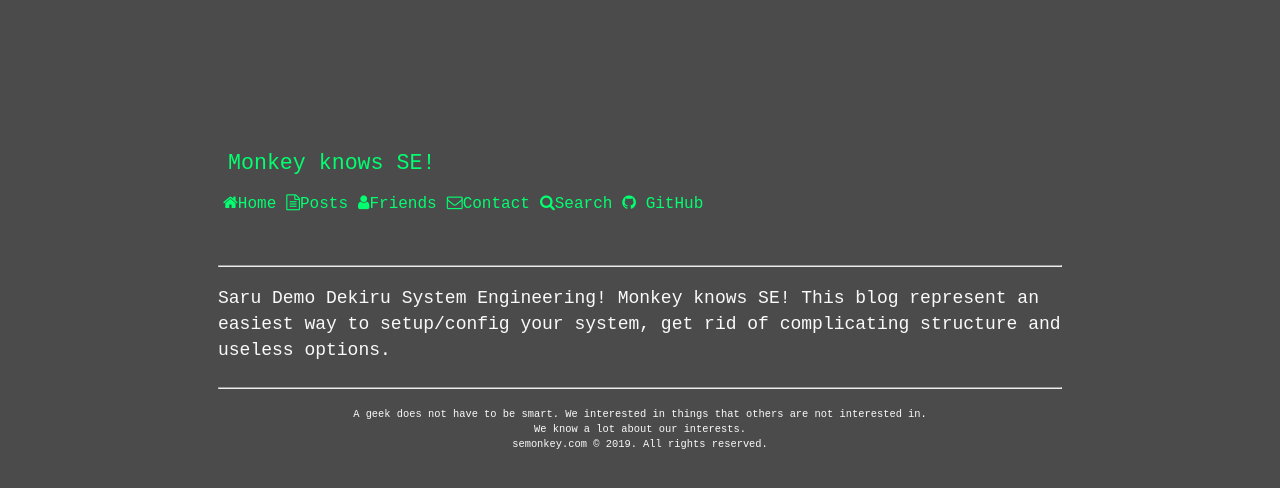
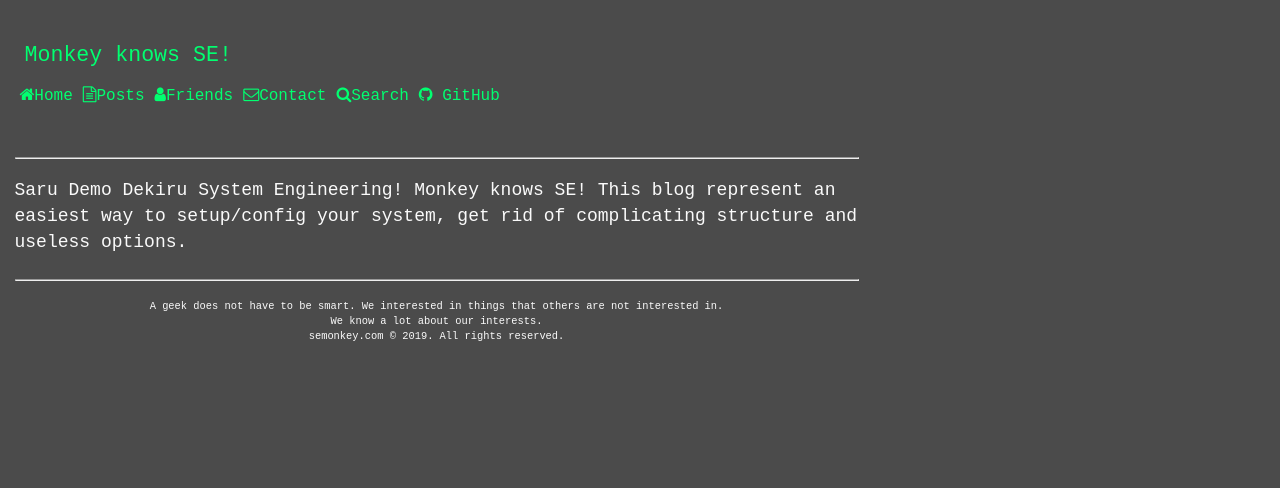
Before and after one commit to lumiere000/blog, a Jekyll site: the page built from index.md, in a window 1280 px wide. Shown: the top 488 px of the page. Built offline with Jekyll 4.4.1, drawn with Linux system fonts in a browser that asks for light colours; nearby versions of some CDN libraries.

Commit message:
test css

```diff
--- a/css/retro.css
+++ b/css/retro.css
@@ -140,7 +140,7 @@ body {
   color: #fafafa;
   font-family: "Courier New";
   line-height: 1.45;
-  margin: 6rem auto 1rem;
+//  margin: 6rem auto 1rem;
   max-width: 48rem;
   padding: .25rem;
 }
```
